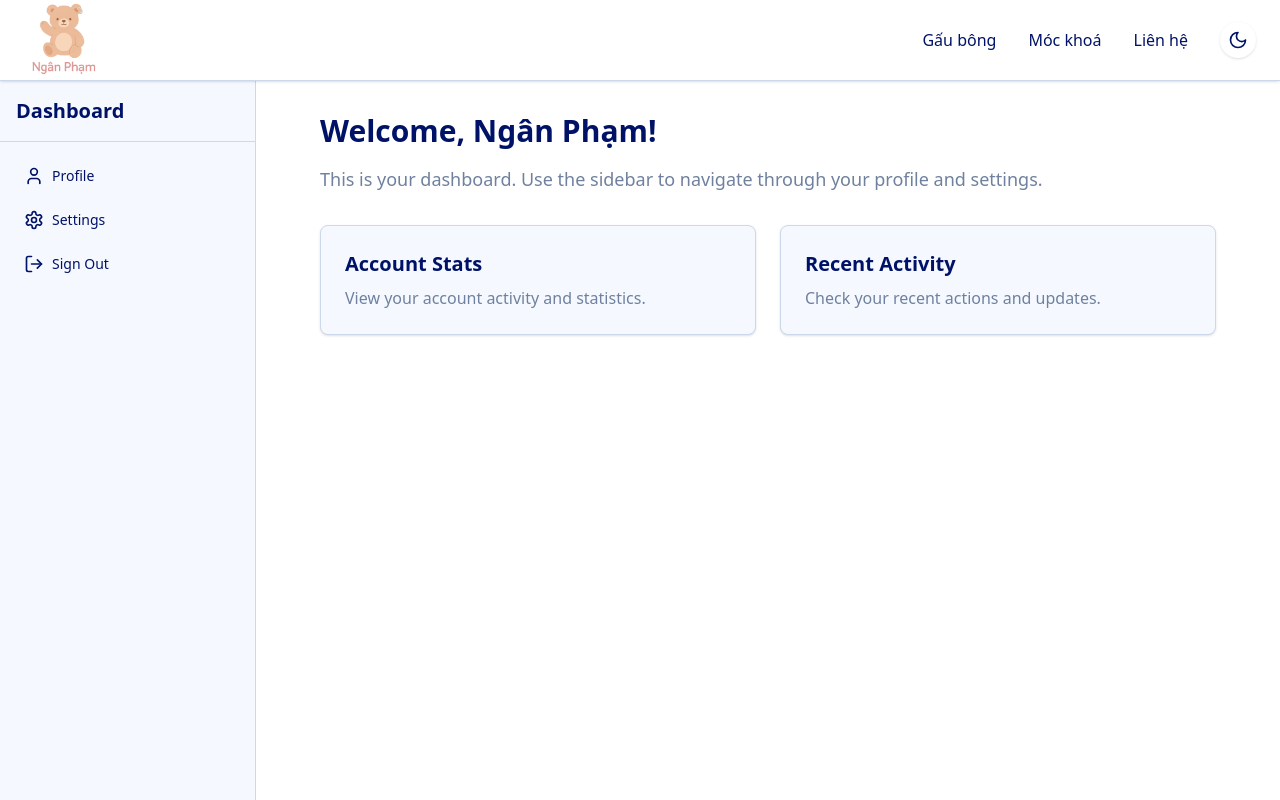
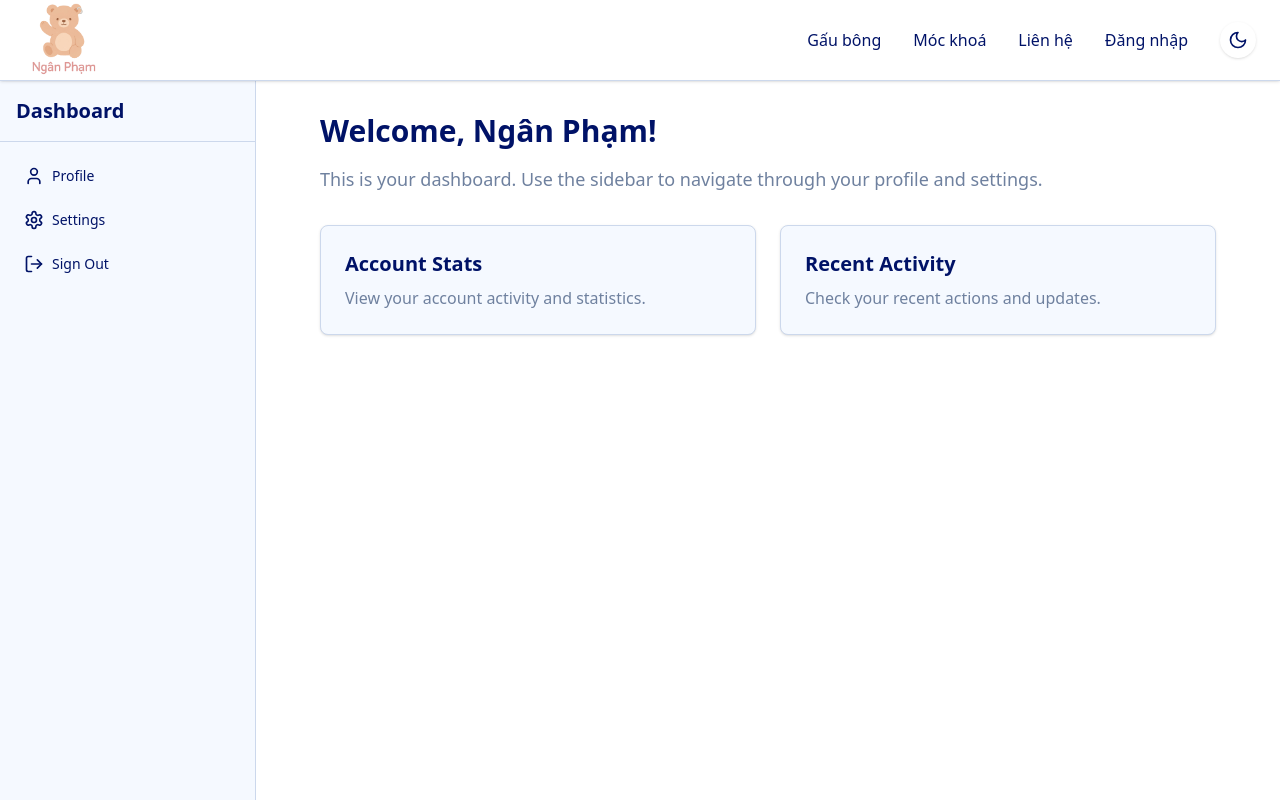
Before and after one commit to PhucNghi176/E-COMMERCE-TEDDYBEAR-SHOP, a Next.js app: page /dashboard in a window 1280 px wide. Shown: the top 800 px of the page. Built offline with nearby package versions, Linux system fonts and the light colour scheme.

Commit message:
Add sign-in link to Navbar for improved user navigation

```diff
--- a/src/components/Navbar.tsx
+++ b/src/components/Navbar.tsx
@@ -38,6 +38,12 @@ export default function MainNavbar() {
             className="text-md font-medium text-[var(--foreground)] hover:text-[var(--primary)] transition-colors duration-200"
           >
             Liên hệ
+          </Link>
+          <Link
+            href="/sign-in"
+            className="text-md font-medium text-[var(--foreground)] hover:text-[var(--primary)] transition-colors duration-200"
+          >
+            Đăng nhập
           </Link>
           <ThemeToggle />
         </nav>
```
